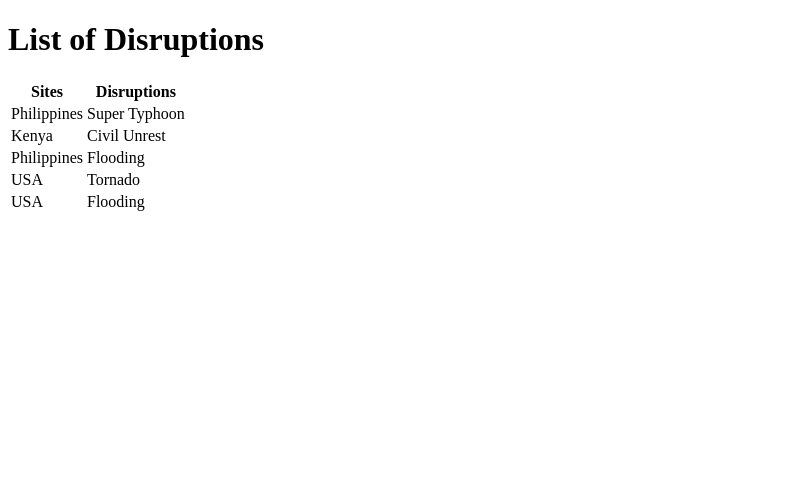
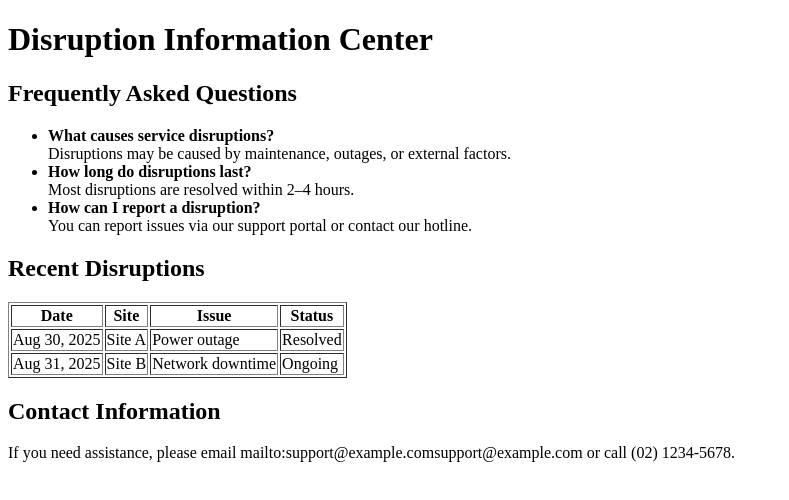
Before and after one commit to ASC-GAB/disruption, a plain HTML site: page index.html in a window 1280 px wide. Shown: the whole page, without its empty margins (0-789 px from the left). Drawn offline with Linux system fonts and the light colour scheme.

Commit message:
Update index.html

```diff
--- a/index.html
+++ b/index.html
@@ -6,9 +6,23 @@
     <title>Disruption Info Agent</title>
 </head>
 <body>
-    <h1>List of Disruptions</h1>
-    <div>
-    <table><thead><tr><th>Sites</th><th>Disruptions</th></tr></thead><tbody><tr><td>Philippines</td><td>Super Typhoon</td></tr><tr><td>Kenya</td><td>Civil Unrest</td></tr><tr><td>Philippines</td><td>Flooding</td></tr><tr><td>USA</td><td>Tornado</td></tr><tr><td>USA</td><td>Flooding</td></tr></tbody></table>
-    </div>
+    <h1>Disruption Information Center</h1>
+
+    <h2>Frequently Asked Questions</h2>
+    <ul>
+        <li><strong>What causes service disruptions?</strong><br>Disruptions may be caused by maintenance, outages, or external factors.</li>
+        <li><strong>How long do disruptions last?</strong><br>Most disruptions are resolved within 2–4 hours.</li>
+        <li><strong>How can I report a disruption?</strong><br>You can report issues via our support portal or contact our hotline.</li>
+    </ul>
+
+    <h2>Recent Disruptions</h2>
+    <table border="1">
+        <tr><th>Date</th><th>Site</th><th>Issue</th><th>Status</th></tr>
+        <tr><td>Aug 30, 2025</td><td>Site A</td><td>Power outage</td><td>Resolved</td></tr>
+        <tr><td>Aug 31, 2025</td><td>Site B</td><td>Network downtime</td><td>Ongoing</td></tr>
+    </table>
+
+    <h2>Contact Information</h2>
+    <p>If you need assistance, please email mailto:support@example.comsupport@example.com</a> or call (02) 1234-5678.</p>
 </body>
 </html>
```
